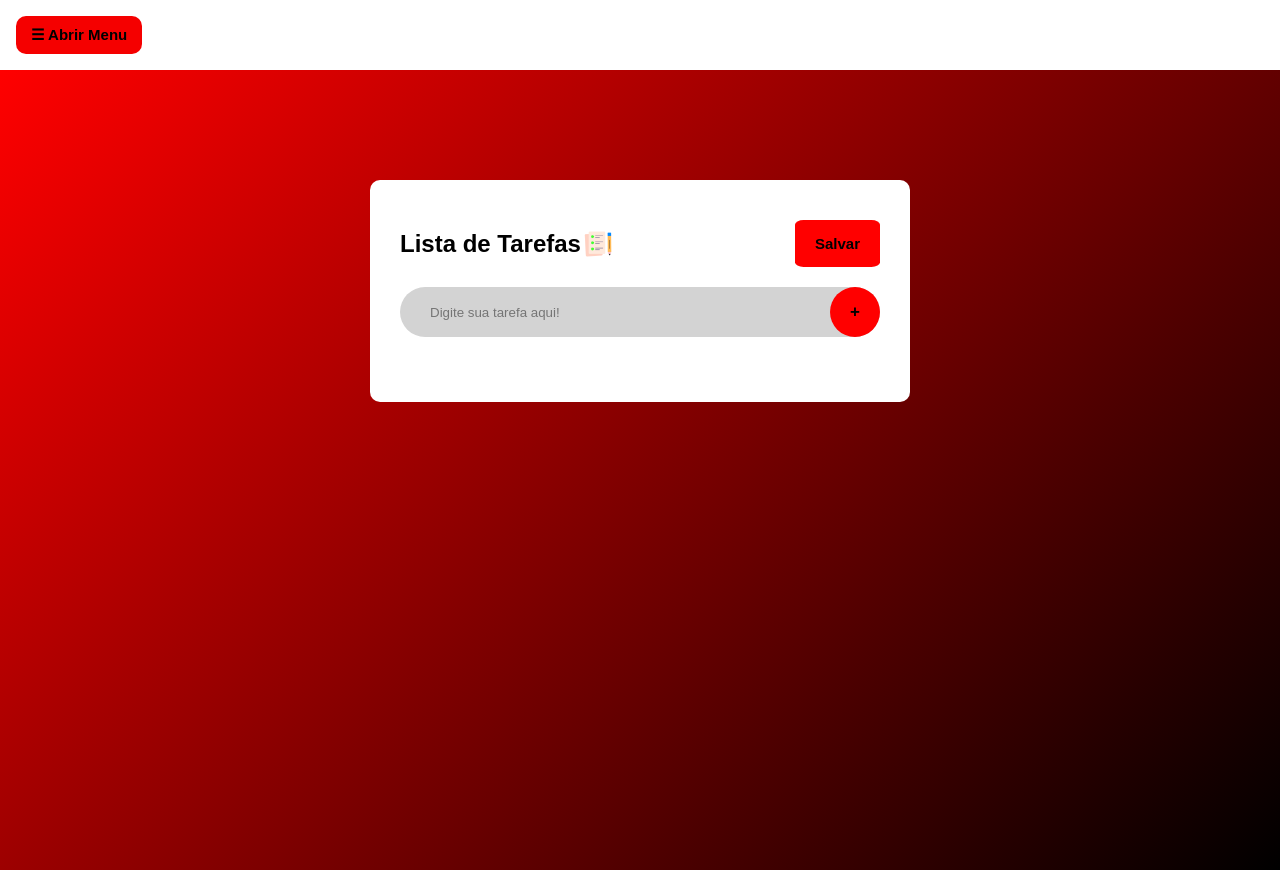
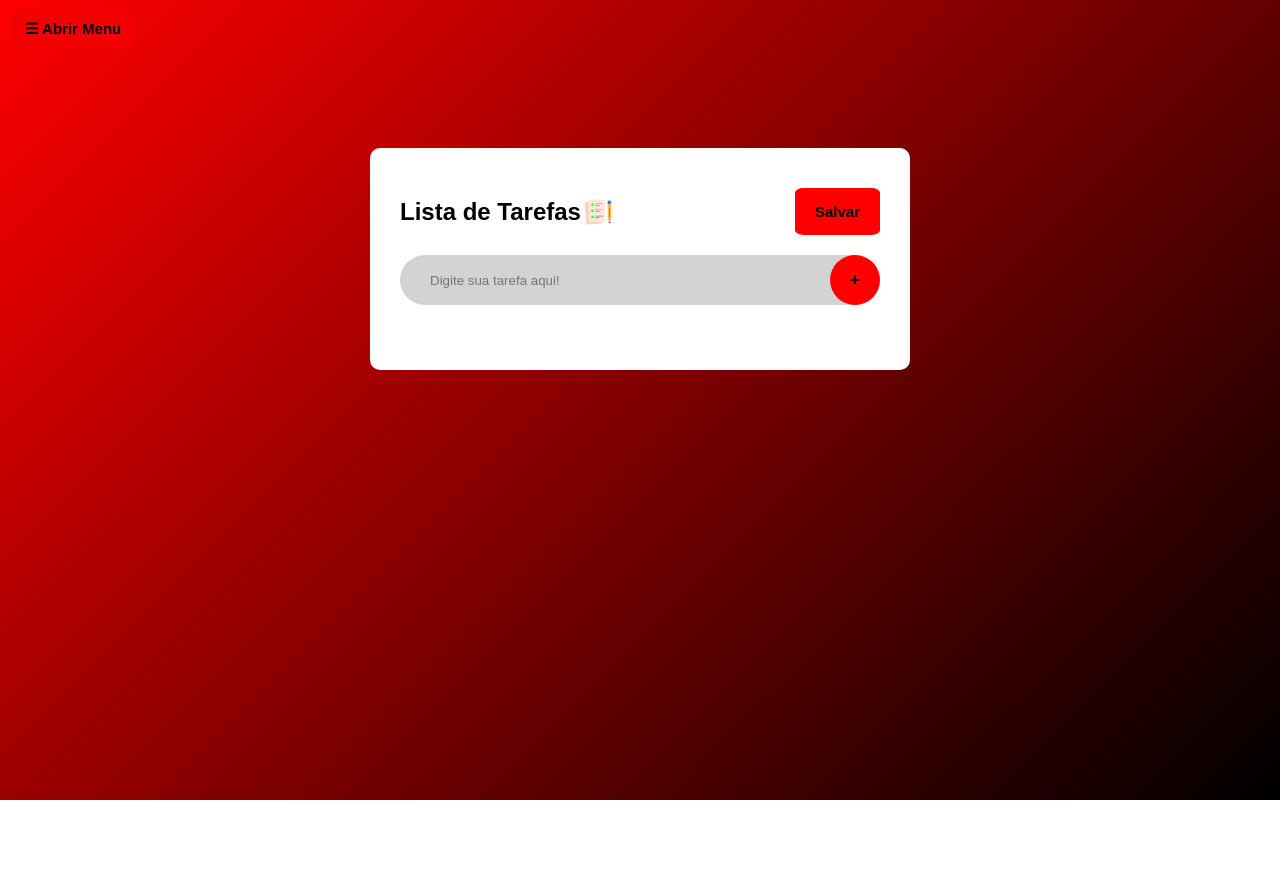
Before and after one commit to onotory/bananacomovo, a plain HTML site: page List/index.html in a window 1280 px wide. After the commit the page ends 800 px from the top, so only its background shows below. Drawn offline with Linux system fonts and the light colour scheme.

Commit message:
index.html

```diff
--- a/List/index.html
+++ b/List/index.html
@@ -11,10 +11,8 @@
         <a href="#">Início</a>
         <a href="#">Configurações</a>
     </div>
-    <div id="main">
-        <button class="openbtn" onclick="openNav(Boolean=true)">☰ Abrir Menu </button>
-    </div>
         <div class="container">
+            <button class="openbtn" onclick="openNav()">☰ Abrir Menu </button>
             <div class="todo-app">
                 <h2>Lista de Tarefas <img src="images/icon.png"><button class="saveButton">Salvar </button></h2>
                     <div class="row">
```
